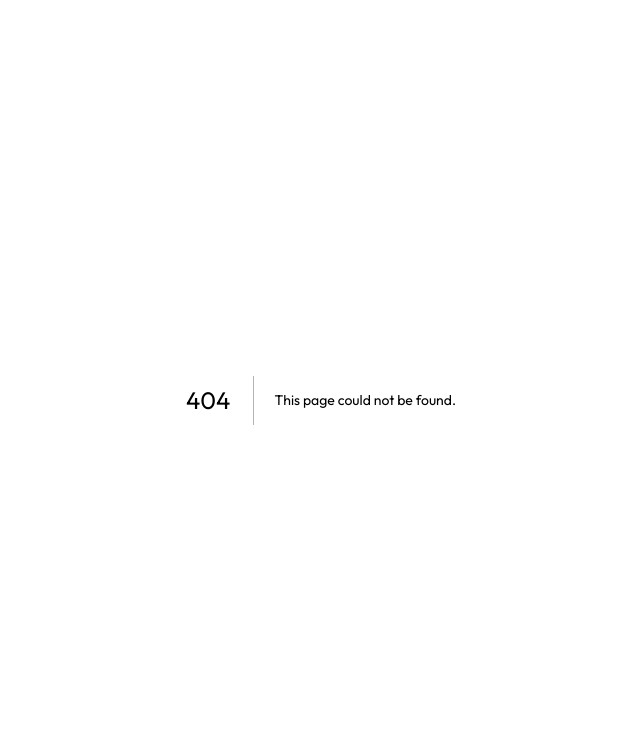
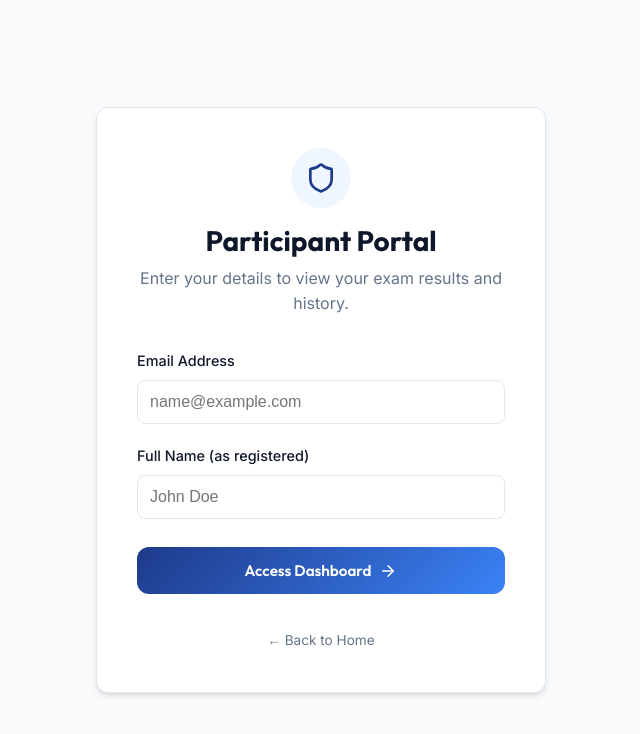
Before and after one commit to tissetyo/Hukum-Dashboard, a Next.js app: page /dashboard in a window 1280 px wide. Before the commit this address had no page. Shown: the top 734 px of the page, without its empty margins (319-959 px from the left). Built offline with nearby package versions, Linux system fonts and the light colour scheme; no server answers.

Commit message:
Implement Participant Dashboard Access & Login

```diff
--- /dev/null
+++ b/src/app/dashboard/page.tsx
@@ -0,0 +1,122 @@
+'use client';
+
+import React, { useState } from 'react';
+import { useRouter } from 'next/navigation';
+import { createClient } from '@/utils/supabase/client';
+import { Shield, ArrowRight } from 'lucide-react';
+
+export default function ParticipantLoginPage() {
+    const supabase = createClient();
+    const router = useRouter();
+
+    const [email, setEmail] = useState('');
+    const [fullName, setFullName] = useState('');
+    const [loading, setLoading] = useState(false);
+    const [error, setError] = useState('');
+
+    const handleLogin = async (e: React.FormEvent) => {
+        e.preventDefault();
+        setLoading(true);
+        setError('');
+
+        try {
+            // 1. Find participant(s) with matching email and exact name
+            // We use 'ilike' for case-insensitive matching if preferred, or 'eq' for exact.
+            // Let's use 'ilike' for email and name to be user-friendly.
+            const { data: participants, error: fetchError } = await supabase
+                .from('participants')
+                .select('*')
+                .ilike('email', email.trim())
+                .ilike('full_name', fullName.trim())
+                .order('created_at', { ascending: false });
+
+            if (fetchError) throw fetchError;
+
+            if (!participants || participants.length === 0) {
+                setError('No participant found with these details. Please check your spelling.');
+                setLoading(false);
+                return;
+            }
+
+            // 2. Redirect to the most recent one
+            const latest = participants[0];
+
+            // Optional: You could list them if there are multiple, but for now we redirect to the latest.
+            // If the status is pending, maybe they shouldn't be here?
+            // Usually dashboard is for results, but let's allow access.
+
+            router.push(`/dashboard/${latest.access_token}`);
+
+        } catch (err: any) {
+            console.error('Login error:', err);
+            setError('An error occurred. Please try again.');
+        } finally {
+            setLoading(false);
+        }
+    };
+
+    return (
+        <div className="flex-center fade-in" style={{ minHeight: '100vh', background: 'var(--background)', padding: '20px' }}>
+            <div className="card" style={{ maxWidth: '450px', width: '100%', padding: '40px' }}>
+                <div style={{ textAlign: 'center', marginBottom: '32px' }}>
+                    <div style={{
+                        width: '60px', height: '60px', borderRadius: '50%', background: '#eff6ff',
+                        color: 'var(--primary)', display: 'flex', alignItems: 'center', justifyContent: 'center',
+                        margin: '0 auto 16px auto'
+                    }}>
+                        <Shield size={32} />
+                    </div>
+                    <h1 style={{ fontSize: '1.75rem', marginBottom: '8px' }}>Participant Portal</h1>
+                    <p style={{ color: 'var(--text-muted)' }}>Enter your details to view your exam results and history.</p>
+                </div>
+
+                <form onSubmit={handleLogin} className="flex-column" style={{ gap: '20px' }}>
+                    <div>
+                        <label style={{ display: 'block', marginBottom: '8px', fontWeight: '500', fontSize: '0.9rem' }}>Email Address</label>
+                        <input
+                            type="email"
+                            required
+                            value={email}
+                            onChange={(e) => setEmail(e.target.value)}
+                            placeholder="name@example.com"
+                            style={{ width: '100%', padding: '12px', borderRadius: '8px', border: '1px solid var(--border)', fontSize: '1rem' }}
+                        />
+                    </div>
+
+                    <div>
+                        <label style={{ display: 'block', marginBottom: '8px', fontWeight: '500', fontSize: '0.9rem' }}>Full Name (as registered)</label>
+                        <input
+                            type="text"
+                            required
+                            value={fullName}
+                            onChange={(e) => setFullName(e.target.value)}
+                            placeholder="John Doe"
+                            style={{ width: '100%', padding: '12px', borderRadius: '8px', border: '1px solid var(--border)', fontSize: '1rem' }}
+                        />
+                    </div>
+
+                    {error && (
+                        <div style={{ padding: '12px', borderRadius: '8px', background: '#fef2f2', color: '#dc2626', fontSize: '0.9rem', textAlign: 'center' }}>
+                            {error}
+                        </div>
+                    )}
+
+                    <button
+                        type="submit"
+                        disabled={loading}
+                        className="btn btn-primary"
+                        style={{ width: '100%', padding: '14px', marginTop: '8px', justifyContent: 'center' }}
+                    >
+                        {loading ? 'Verifying...' : (
+                            <>Access Dashboard <ArrowRight size={18} /></>
+                        )}
+                    </button>
+
+                    <div style={{ textAlign: 'center', marginTop: '16px', fontSize: '0.85rem', color: 'var(--text-muted)' }}>
+                        <a href="/" style={{ color: 'var(--text-muted)', textDecoration: 'none' }}>&larr; Back to Home</a>
+                    </div>
+                </form>
+            </div>
+        </div>
+    );
+}
```
Also changed, not shown: src/app/test/[token]/page.tsx (+7 -0 lines).
